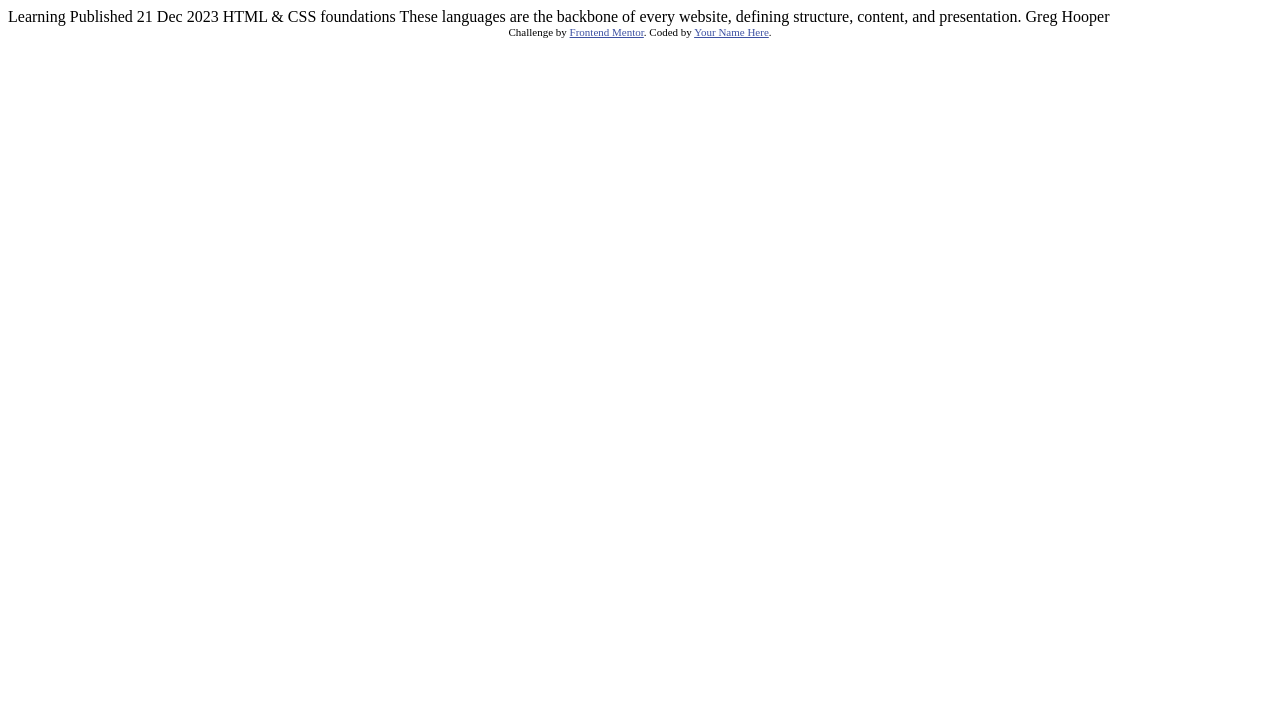
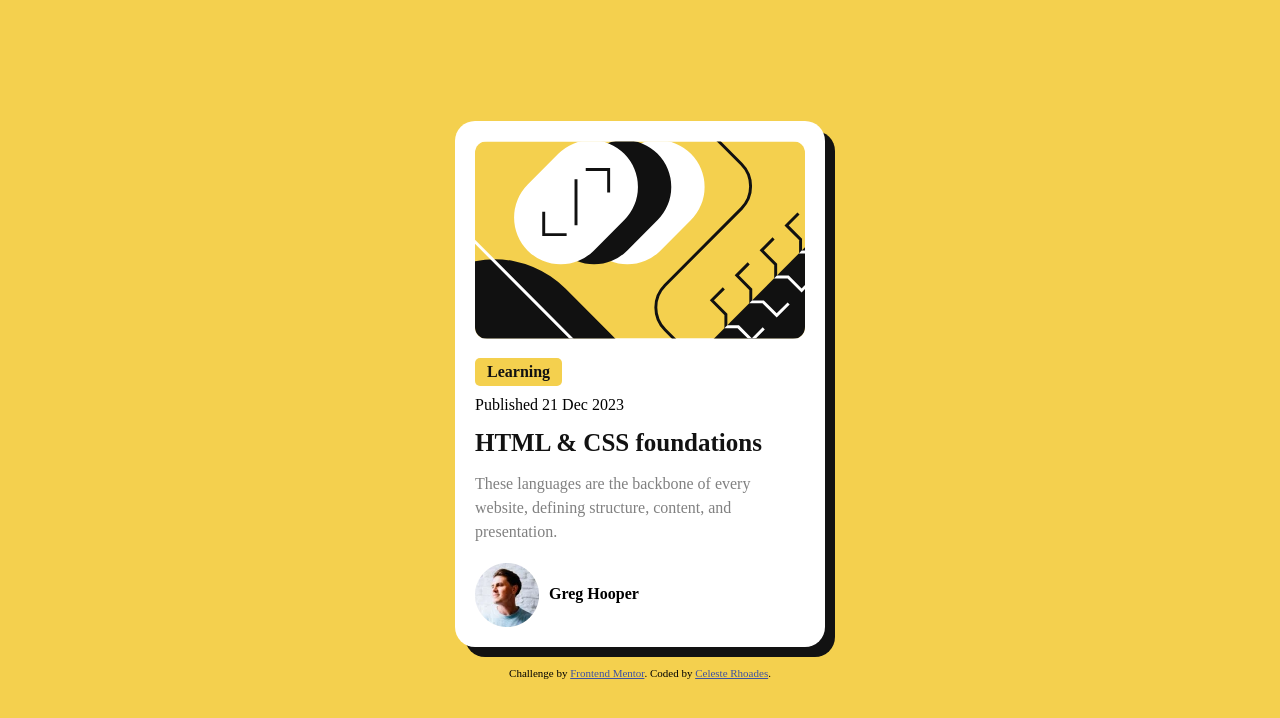
Before and after one commit to Celeste-Rhoades/blog-prieview-card, a plain HTML site: page index.html in a window 1280 px wide. Drawn offline with Linux system fonts and the light colour scheme.

Commit message:
final project

```diff
--- a/index.html
+++ b/index.html
@@ -1,34 +1,36 @@
 <!DOCTYPE html>
 <html lang="en">
-<head>
+
   <meta charset="UTF-8">
   <meta name="viewport" content="width=device-width, initial-scale=1.0"> <!-- displays site properly based on user's device -->
-
+  <link rel="preconnect" href="https://fonts.googleapis.com">
+<link rel="preconnect" href="https://fonts.gstatic.com" crossorigin>
+<link href="https://fonts.googleapis.com/css2?family=Figtree:ital,wght@0,300..900;1,300..900&display=swap" rel="stylesheet">
+  <link rel="stylesheet" href="./styles.css"/>
   <link rel="icon" type="image/png" sizes="32x32" href="./assets/images/favicon-32x32.png">
 
+
   <title>Frontend Mentor | Blog preview card</title>
+</head>
+<body class="figtree">
+<section class="card outline">
+  <img src="./assets/images/illustration-article.svg" alt="decorative coding design" class="image"/>
+  <span class="yellowBack space">Learning</span>
+</br>
+ <span class="pub space">Published 21 Dec 2023</span>
 
-  <!-- Feel free to remove these styles or customise in your own stylesheet 👍 -->
-  <style>
-    .attribution { font-size: 11px; text-align: center; }
-    .attribution a { color: hsl(228, 45%, 44%); }
-  </style>
-</head>
-<body>
+  <h1 class="hover">HTML & CSS foundations</h1>
 
-  Learning
-
-  Published 21 Dec 2023
-
-  HTML & CSS foundations
-
-  These languages are the backbone of every website, defining structure, content, and presentation.
-
-  Greg Hooper
-
+  <p>These languages are the backbone of every website, defining structure, content, and presentation.
+  </p>
+  <div class="greg">
+  <img src="./assets/images/image-avatar.webp"/>
+  <span class="name">Greg Hooper</span>
+</div>
+</section>
   <div class="attribution">
     Challenge by <a href="https://www.frontendmentor.io?ref=challenge" target="_blank">Frontend Mentor</a>.
-    Coded by <a href="#">Your Name Here</a>.
+    Coded by <a href="#">Celeste Rhoades</a>.
   </div>
 </body>
 </html>
--- /dev/null
+++ b/styles.css
@@ -0,0 +1,85 @@
+@import url("https://fonts.googleapis.com/css2?family=Figtree:ital,wght@0,300..900;1,300..900&display=swap");
+* {
+  box-sizing: border-box;
+  margin: 0;
+  padding: 0;
+}
+
+body {
+  font-size: 16px;
+  height: 100vh;
+  display: flex;
+  flex-direction: column;
+  align-items: center;
+  justify-content: center;
+  background-color: hsl(47, 88%, 63%);
+}
+
+.attribution {
+  font-size: 11px;
+  text-align: center;
+}
+
+.attribution a {
+  color: hsl(228, 45%, 44%);
+}
+
+.card {
+  width: 370px;
+  background-color: hsl(0, 0%, 100%);
+  padding: 20px;
+  border-radius: 20px;
+  margin-bottom: 20px;
+  box-shadow: 10px 10px 0px hsl(0, 0%, 7%);
+}
+
+pub {
+  font-weight: 500;
+  color: hsl(0, 0%, 7%);
+  margin-top: 12px;
+  margin-bottom: 15px;
+}
+h1 {
+  font-size: 25px;
+  font-style: bold;
+  font-weight: 800;
+  margin-bottom: 15px;
+  margin-top: 15px;
+  color: hsl(0, 0%, 7%);
+}
+.hover:hover {
+  color: hsl(47, 88%, 63%);
+  cursor: pointer;
+}
+p {
+  color: hsl(0, 0%, 50%);
+  line-height: 1.5;
+  margin-bottom: 18px;
+}
+.image {
+  width: 100%;
+  border-radius: 12px;
+  height: auto;
+}
+
+.yellowBack {
+  font-weight: 800;
+  display: inline-block;
+  background-color: hsl(47, 88%, 63%);
+  padding: 5px 12px;
+  color: hsl(0, 0%, 7%);
+  border-radius: 5px;
+  margin-top: 15px;
+}
+.greg {
+  display: flex;
+  align-items: center;
+  justify-content: flex-start;
+  gap: 10px;
+}
+.name {
+  font-weight: 800;
+}
+.space {
+  margin-bottom: 10px;
+}
```
